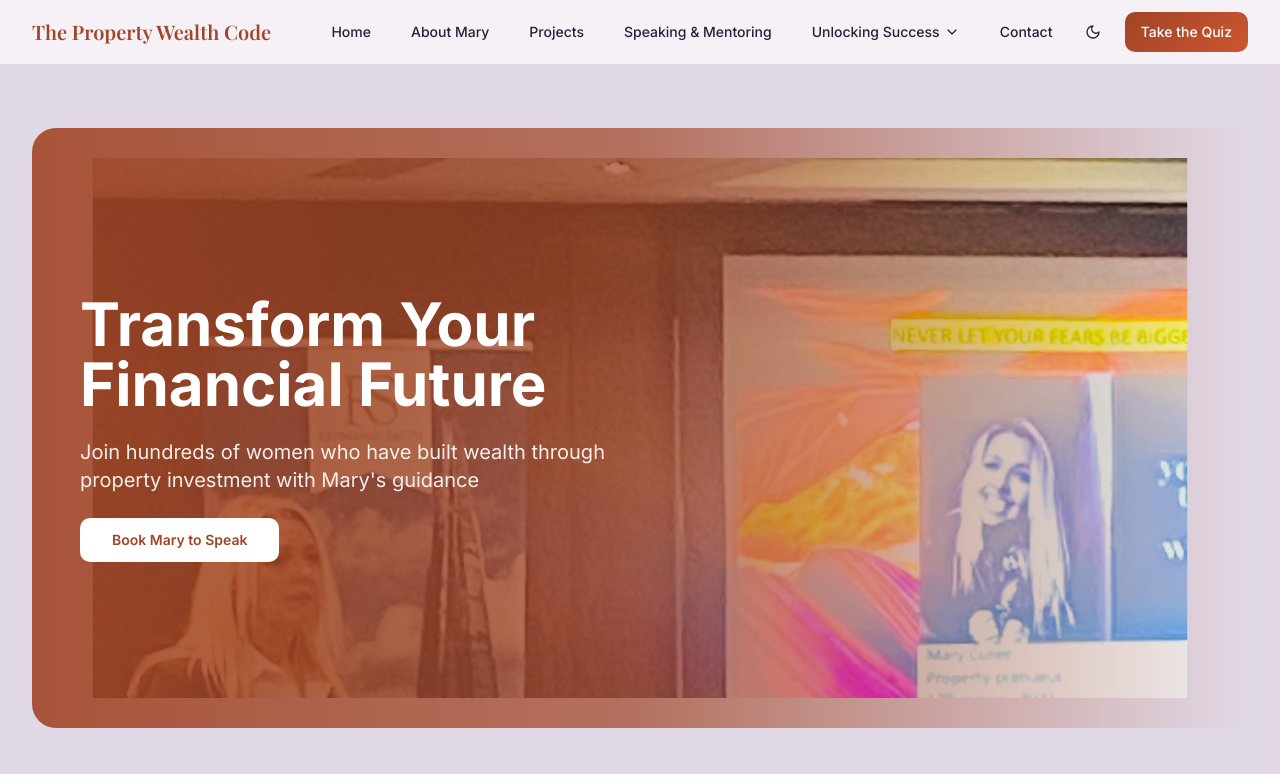
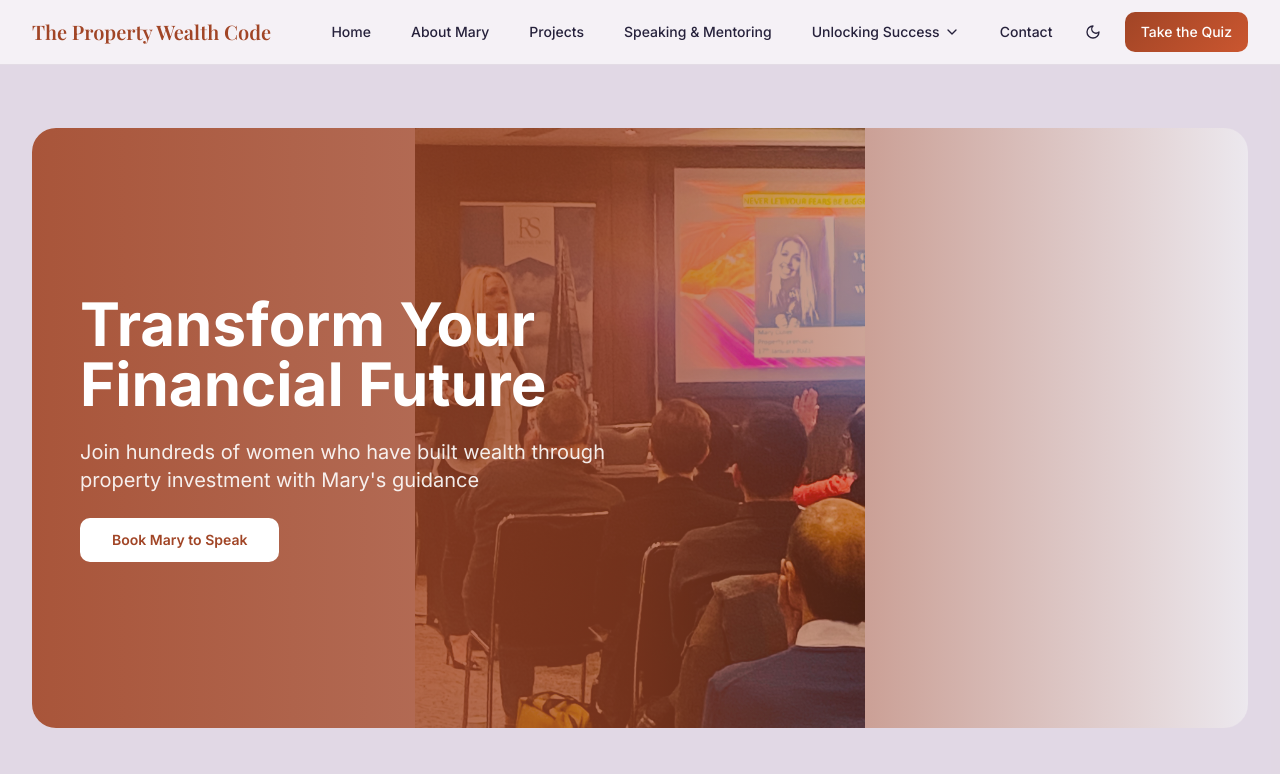
Before and after one commit to NanoKitten/property-wealth-code-13100, a React (Vite) app: page /speaking-mentoring in a window 1280 px wide. Shown: the top 774 px of the page. Built offline with nearby package versions, Linux system fonts and the light colour scheme.

Commit message:
Crop transform future image to center and full view
Adjust image in SpeakingMentoring to object-contain with centered positioning and muted background, ensuring the image is zoomed out as much as possible while remaining centered for the "Transform Your Financial Future" box.

```diff
--- a/src/pages/SpeakingMentoring.tsx
+++ b/src/pages/SpeakingMentoring.tsx
@@ -14,7 +14,7 @@ const SpeakingMentoring = () => {
         <div className="max-w-7xl mx-auto px-6 lg:px-8">
           <div className="space-y-12">
             <div className="relative overflow-hidden rounded-3xl h-[600px]">
-              <img src={workshopEvent} alt="Interactive workshops" className="w-full h-full object-cover scale-90 object-top" />
+              <img src={workshopEvent} alt="Interactive workshops" className="w-full h-full object-contain object-center bg-muted" />
               <div className="absolute inset-0 bg-gradient-to-r from-primary/90 via-primary/70 to-transparent flex items-center">
                 <div className="max-w-2xl p-12 text-primary-foreground space-y-6">
                   <h1 className="text-5xl md:text-6xl font-bold">Transform Your Financial Future</h1>
```
